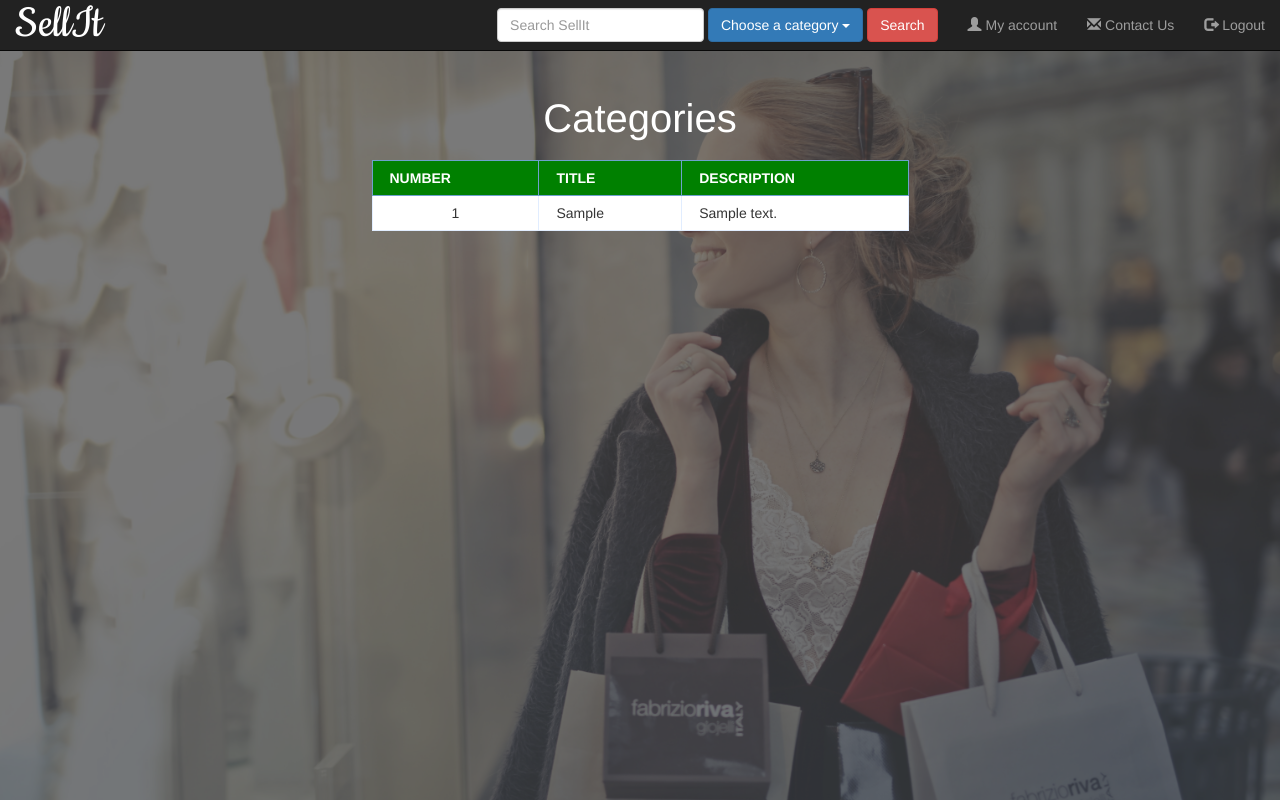
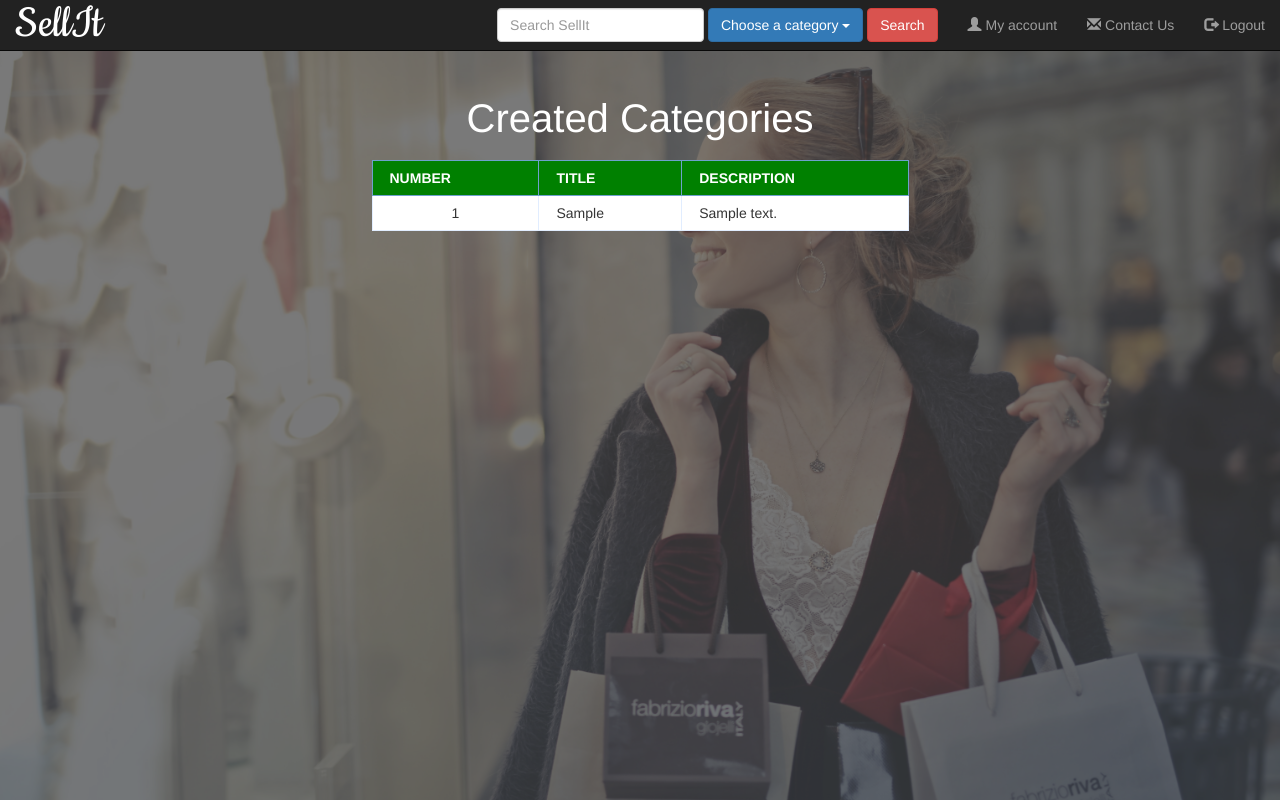
Before and after one commit to AlexLightning/Project-Mercury, a PHP site: the page made by root v2/user_cat_view.php in a window 1280 px wide. Run offline with PHP 8.4, Linux system fonts and the light colour scheme; tables that the repository leaves empty or names only in its code hold one stand-in row (values such as "Sample post").

Commit message:
small update to user_main&user_cat_view

```diff
--- a/root v2/user_cat_view.php
+++ b/root v2/user_cat_view.php
@@ -128,7 +128,7 @@
 		</div>
 
 		<header>
-		<h2>Categories</h2>
+		<h2>Created Categories</h2>
 		</header>
 
 		<table class="data-table">
--- a/root v2/user_main.php
+++ b/root v2/user_main.php
@@ -125,7 +125,7 @@
 		<li><a href="user_ad.php">Add Advert</a></li>
 		<li><a href="user_cat.php">Add Category</a></li>
 		<li><a href="user_ad_view.php">My Adverts</a></li>
-		<li><a href="user_cat_view.php">View Categories</a></li>
+		<li><a href="user_cat_view.php">View Created Categories</a></li>
 		<li><a href="forum.php">Visit Forum</a></li>
 		<li><a href="chat.php">View Chat</a></li>
 		<li><a href="users.php">Browse Users</a></li>
```
